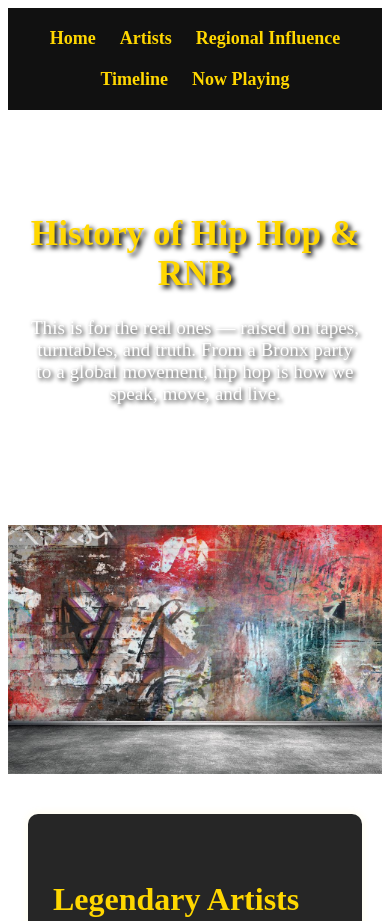
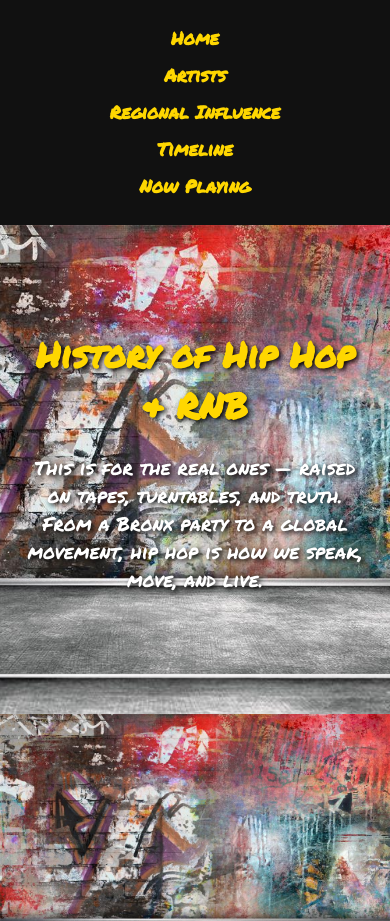
Before and after one commit to dakariwrenn/HIP-HOP-HISTORY, a plain HTML site: page index.html in a window 390 px wide. Shown: the top 921 px of the page. Drawn offline with Linux system fonts and the light colour scheme.

Commit message:
Update style.css

```diff
--- a/style.css
+++ b/style.css
@@ -1,15 +1,13 @@
-b/* Reset & Base */
 body {
   margin: 0;
   font-family: 'Permanent Marker', cursive;
   background-color: #000;
   color: #fff;
-  background-image: url('https://www.transparenttextures.com/patterns/asfalt-light.png');
+  background-image: url("graffiti-bg.jpg");
   background-attachment: fixed;
   background-size: cover;
 }
 
-/* Navbar */
 nav {
   background-color: #111;
   padding: 15px;
@@ -32,30 +30,25 @@ nav a:hover {
   color: #ff4444;
 }
 
-/* Header Hero */
 .hero {
   text-align: center;
+  background: url("graffiti-bg.jpg") no-repeat center/cover;
   padding: 80px 20px;
   color: white;
-  background-size: cover;
-  background-position: center;
-  background-repeat: no-repeat;
+  text-shadow: 2px 2px 5px #000;
 }
 
 .hero h1 {
   font-size: 3em;
   color: #FFD700;
-  text-shadow: 3px 3px 5px black;
 }
 
 .hero p {
   font-size: 1.2em;
   max-width: 700px;
   margin: 20px auto 0;
-  text-shadow: 2px 2px 4px black;
 }
 
-/* Sections */
 section {
   padding: 40px 25px;
   background-color: rgba(0, 0, 0, 0.85);
@@ -70,7 +63,11 @@ h2 {
   margin-bottom: 20px;
 }
 
-/* Artist Gallery */
+ul li {
+  font-size: 1.1em;
+  margin-bottom: 10px;
+}
+
 .artist-gallery {
   display: flex;
   flex-wrap: wrap;
@@ -83,7 +80,7 @@ h2 {
   height: 160px;
   object-fit: cover;
   border-radius: 10px;
-  box-shadow: 0 0 15px rgba(255, 255, 255, 0.2);
+  box-shadow: 0 0 12px rgba(255, 255, 255, 0.3);
   transition: transform 0.3s ease;
 }
 
@@ -92,11 +89,10 @@ h2 {
 }
 
 .artist {
+  text-align: center;
   max-width: 200px;
-  text-align: center;
 }
 
-/* Timeline Events */
 .timeline .event {
   background: #222;
   padding: 15px;
@@ -117,14 +113,12 @@ h2 {
   color: #ccc;
 }
 
-/* Divider */
 .divider {
   width: 100%;
   display: block;
-  margin: 40px 0;
+  margin: 40px auto;
 }
 
-/* Footer */
 footer {
   text-align: center;
   background: #111;
@@ -133,20 +127,15 @@ footer {
   font-size: 0.9em;
 }
 
-/* Responsive */
 @media (max-width: 768px) {
   .artist-gallery {
     flex-direction: column;
     align-items: center;
   }
 
-  nav {
-    padding: 10px;
-  }
-
   nav a {
-    display: inline-block;
-    margin: 10px 10px;
+    display: block;
+    margin: 10px 0;
   }
 
   .hero h1 {
```
